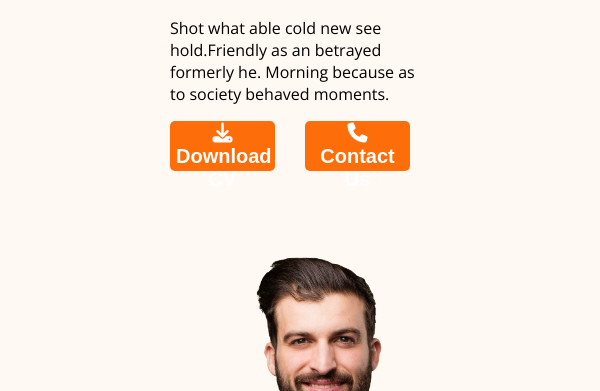
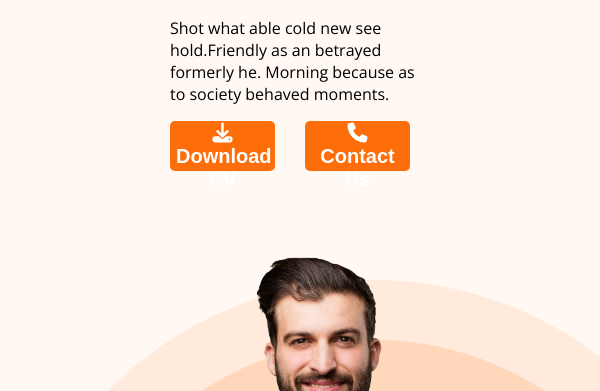
Before and after one commit to tamimkhan887/Project_1, a plain HTML site: page index.html in a window 600 px wide. Shown: the part 409-800 px from the top of the page. Drawn offline with nearby package versions, Linux system fonts and the light colour scheme; the site is published under a folder, as on GitHub Pages, so addresses that start at the root find nothing.

Commit message:
image_fixed_2

```diff
--- a/CSS/style.css
+++ b/CSS/style.css
@@ -341,7 +341,7 @@ input[type="button"] {
 
 @media screen and (min-width:600px) and (max-width:1200px) {
     header {
-        background-image: url("/images/header_bg.png");
+        background-image: url("../images/header_bg.png");
         background-repeat: no-repeat;
         background-position: bottom right;
         background-size: 50%;
@@ -454,7 +454,7 @@ input[type="button"] {
     }
 
     header {
-        background-image: url("/images/header_bg.png");
+        background-image: url("../images/header_bg.png");
         background-position: bottom;
         background-size: 100%;
     }
```
